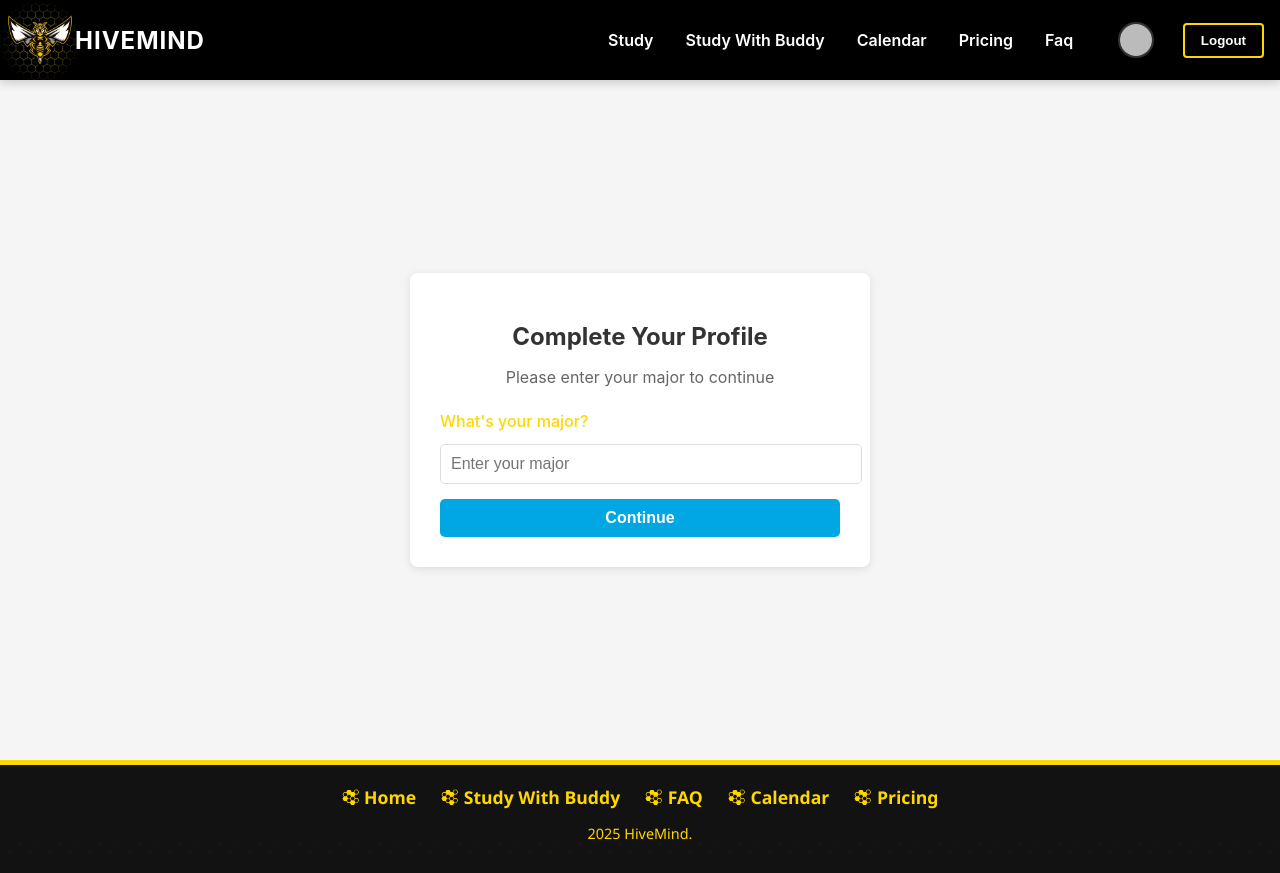
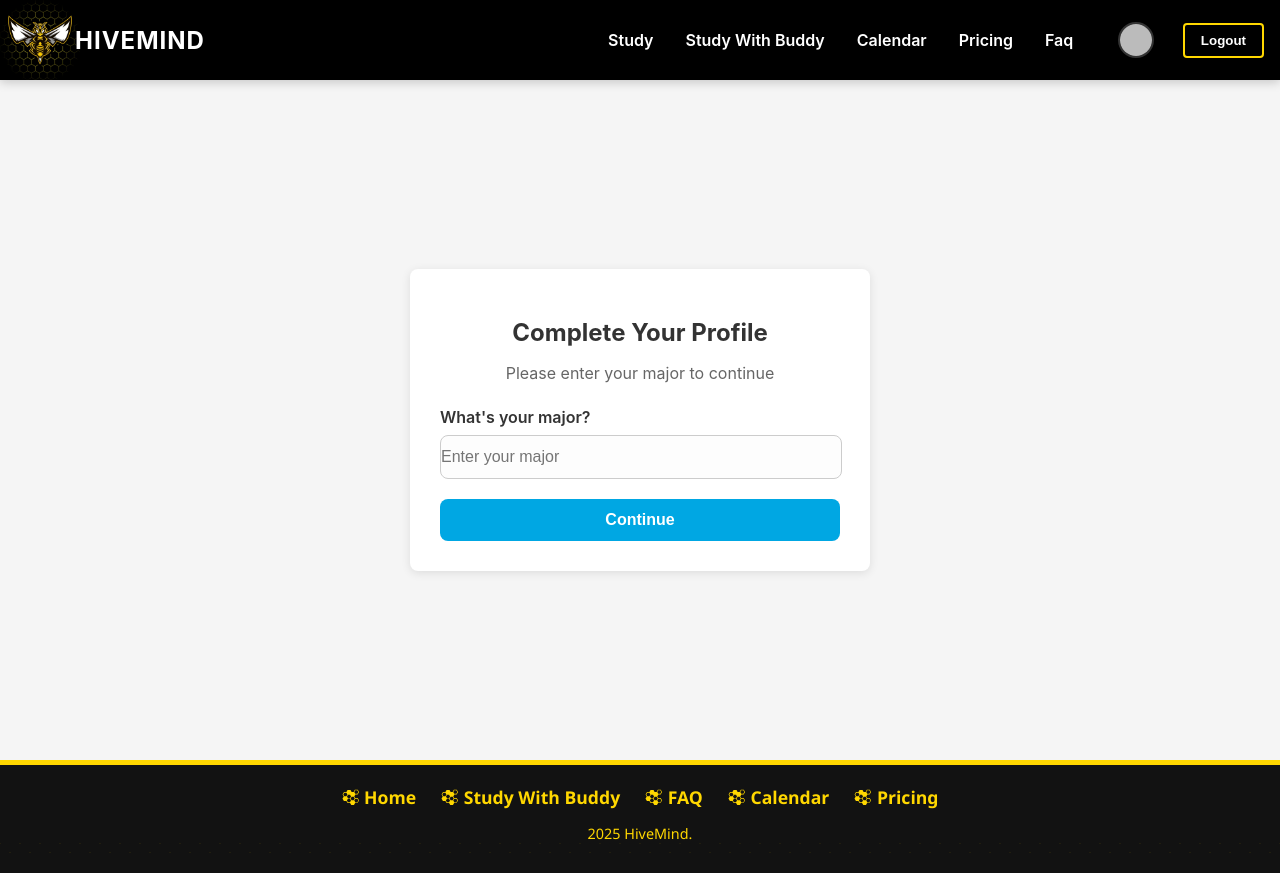
Before and after one commit to murayeeto/HiveMind, a React (Create React App) app in the folder frontend/: page /#/login in a window 1280 px wide. Built offline with nearby package versions, Linux system fonts and the light colour scheme; no server answers; the database is empty; sample sign-in values are in the browser's storage.

Commit message:
small frontend changes

```diff
--- a/frontend/src/pages/Calendar.js
+++ b/frontend/src/pages/Calendar.js
@@ -36,6 +36,7 @@ const Calendar = () => {
     };
 
     loadEvents();
+    window.scrollTo(0, 0);
   }, [user]);
 
   const today = new Date();
--- a/frontend/src/pages/Home.js
+++ b/frontend/src/pages/Home.js
@@ -83,7 +83,7 @@ const Home = () => {
     };
 
     fetchHomeData();
-    window.scrollTo(0,0);
+    window.scrollTo(0, 0);
   }, []);
 
   const handleGoogleSignIn = async () => {
@@ -107,7 +107,7 @@ const Home = () => {
     <div className="home-page">
 
       <div className='hero-content-2'>
-      <section className="hero-section" style={{backgroundColor: 'white'}}>
+        <section className="hero-section" style={{ backgroundColor: 'white' }}>
           <div className="hero-content">
             <div className="hero-text">
               <h1>{homeData.title}</h1>
@@ -189,7 +189,7 @@ const Home = () => {
             </div>
             <div className="home-feature-card">
               <div className='robot-container'>
-              <img src="https://entwickler.de/wp-content/uploads/2024/08/platform24_FSLE_OpenAI_Illustration_b.svg" alt="AI" className='home-feature-card-robot-image'/>
+                <img src="https://entwickler.de/wp-content/uploads/2024/08/platform24_FSLE_OpenAI_Illustration_b.svg" alt="AI" className='home-feature-card-robot-image' />
               </div>
               <h3>Get AI Powered Recommendations</h3>
               <Link to="/faq#ai-demo" className="home-feature-btn ai">Get Started</Link>
@@ -197,12 +197,12 @@ const Home = () => {
             <div className="home-feature-card">
               <img src="https://media.istockphoto.com/id/876037616/vector/rocket-launch-vector-illustration-isolated-on-white.jpg?s=612x612&w=0&k=20&c=BnOXPbM2RyZBSLKLiCJaY_9mkK_1VQ2GuCP-HFFbAX4=" alt="A rocket" />
               <h3>Learn by playing our games</h3>
-              <Link to="/studywithbuddy" className="home-feature-btn study">Get Started</Link>
+              <Link to="/study" className="home-feature-btn study">Get Started</Link>
             </div>
             <div className="home-feature-card">
-              <img src="https://media.istockphoto.com/id/635806922/vector/standing-month-lined-spring-desk-calendar.jpg?s=612x612&w=0&k=20&c=O8aiI0cvWkaQ1eM5Jt6j7Jxv8mUTdy4RQ6R4coellcw=" alt="A calendar" className='home-feature-card-robot-image'/>
+              <img src="https://media.istockphoto.com/id/635806922/vector/standing-month-lined-spring-desk-calendar.jpg?s=612x612&w=0&k=20&c=O8aiI0cvWkaQ1eM5Jt6j7Jxv8mUTdy4RQ6R4coellcw=" alt="A calendar" className='home-feature-card-robot-image' />
               <h3>View your calendar</h3>
-              <Link to="/faq#ai-demo" className="home-feature-btn study">Get Started</Link>
+              <Link to="/calendar" className="home-feature-btn study">Get Started</Link>
             </div>
           </div>
         </section>
--- a/frontend/src/pages/StudyWithBuddy.css
+++ b/frontend/src/pages/StudyWithBuddy.css
@@ -57,8 +57,6 @@
 }
 
 .option-button {
-    background-color: #00A7E3;
-    color: white;
     font-size: 1.2rem;
     font-weight: bold;
     padding: 13px 20px;
@@ -68,10 +66,14 @@
     transition: transform 0.3s ease;
     margin-top: 10px;
     margin-bottom: 10px;
+    background-color: black;
+    /* border: 2px solid var(--primary-yellow); */
+    color: var(--primary-yellow);
 }
 
 .option-button:hover {
-    background-color: #008bbd;
+    background-color: var(--primary-yellow);
+    color: black;
 }
 
 /* New Duo Sessions Styles */
@@ -102,28 +104,52 @@
     box-shadow: 0 2px 4px rgba(0,0,0,0.1);
 }
 
-.form-group {
-    margin-bottom: 15px;
+/* FORM */
+form .form-group {
+    display: flex;
+    flex-direction: column;
+    margin-bottom: 20px;
 }
 
-.form-group input {
-    width: 100%;
-    padding: 10px;
-    border: 1px solid #ddd;
-    border-radius: 5px;
-    margin-top: 5px;
+.form-group label {
+    margin-bottom: 8px;
+    font-weight: 600;
+    color: #333;
+}
+
+.form-group input,
+.form-group select {
+    padding: 12px 0px;
+    border: 1px solid #ccc;
+    border-radius: 8px;
+    font-size: 1rem;
+    background: #fdfdfd;
+    transition: border-color 0.3s;
+}
+
+.form-group input:focus,
+.form-group select:focus {
+    border-color: #00A7E3;
+    outline: none;
 }
 
 .submit-btn {
-    background-color: #00A7E3;
-    color: white;
-    width: 100%;
-    padding: 10px;
+    background: #00A7E3;
+    color: #fff;
+    padding: 12px;
     border: none;
-    border-radius: 5px;
+    border-radius: 8px;
+    font-weight: 600;
+    font-size: 1rem;
     cursor: pointer;
-    font-weight: bold;
+    margin-top: 15px;
+    transition: background 0.3s;
 }
+
+.submit-btn:hover {
+    background: #008bbd;
+}
+
 
 .action-buttons {
     display: flex;
@@ -157,6 +183,15 @@
     display: flex;
     align-items: center;
     gap: 10px;
+}
+
+.filter-group select {
+    padding: 10px 12px;
+    border: 1px solid #ddd;
+    border-radius: 8px;
+    background-color: #f9f9f9;
+    font-size: 1rem;
+    transition: border 0.3s;
 }
 
 .gender-options {
@@ -423,6 +458,7 @@
     margin-right: auto !important;
     margin-top: 2rem;
     font-weight: bold;
+    background-color: white !important;
 }
 
 .back-button:hover{
```
Lines whose indentation alone changed are shown as unchanged.
